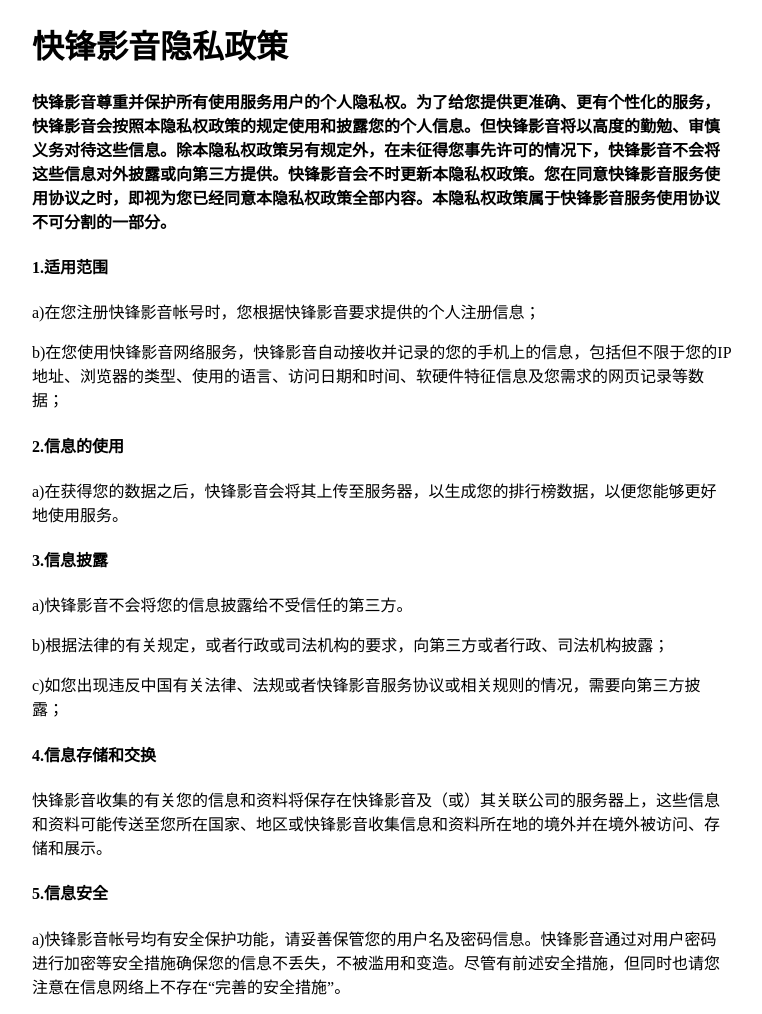
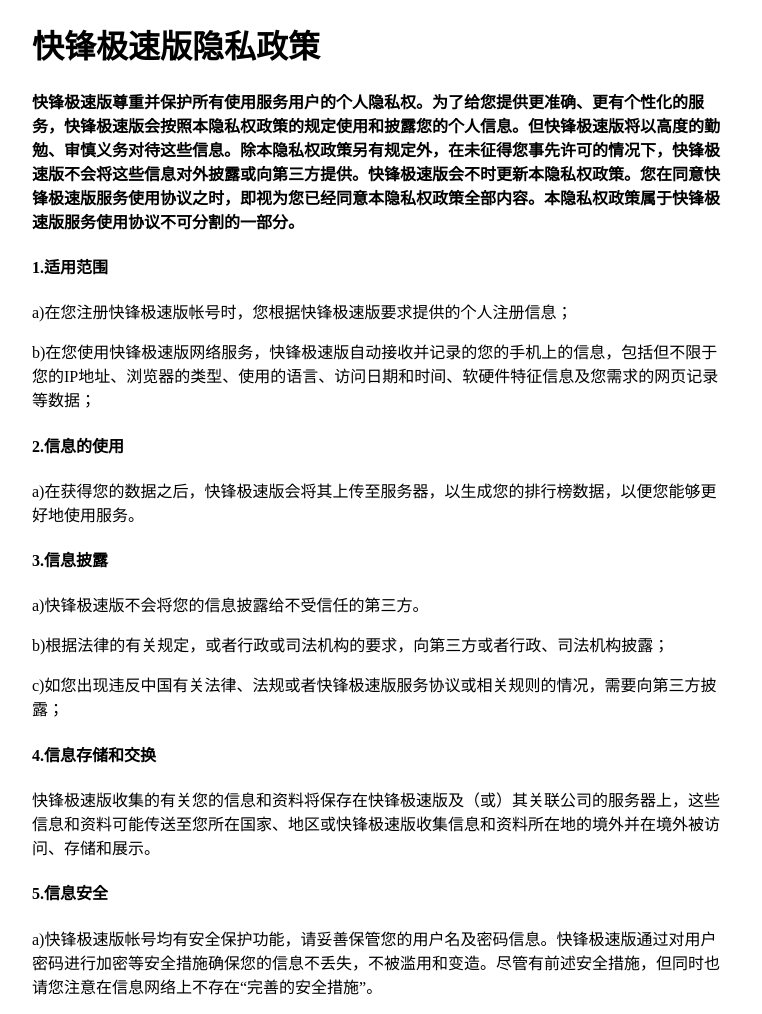
Before and after one commit to meisheng1002/meisheng1002.github.io, a plain HTML site: page privacy.html in a window 1280 px wide. Shown: the whole page, without its empty margins (258-1020 px from the left). Drawn offline with Linux system fonts and the light colour scheme.

Commit message:
改快锋极速版

```diff
--- a/privacy.html
+++ b/privacy.html
@@ -6,30 +6,30 @@
     <meta charset="UTF-8">
     <meta name="viewport" content="width=device-width, initial-scale=1.0">
     <meta http-equiv="X-UA-Compatible" content="ie=edge">
-    <title>快锋影音隐私政策</title>
+    <title>快锋极速版隐私政策</title>
 </head>
 
 <body>
     <div style="max-width: 700px;margin: 0 auto;">
-        <h1>快锋影音隐私政策</h1>
+        <h1>快锋极速版隐私政策</h1>
         <h4>
-            快锋影音尊重并保护所有使用服务用户的个人隐私权。为了给您提供更准确、更有个性化的服务，快锋影音会按照本隐私权政策的规定使用和披露您的个人信息。但快锋影音将以高度的勤勉、审慎义务对待这些信息。除本隐私权政策另有规定外，在未征得您事先许可的情况下，快锋影音不会将这些信息对外披露或向第三方提供。快锋影音会不时更新本隐私权政策。您在同意快锋影音服务使用协议之时，即视为您已经同意本隐私权政策全部内容。本隐私权政策属于快锋影音服务使用协议不可分割的一部分。
+            快锋极速版尊重并保护所有使用服务用户的个人隐私权。为了给您提供更准确、更有个性化的服务，快锋极速版会按照本隐私权政策的规定使用和披露您的个人信息。但快锋极速版将以高度的勤勉、审慎义务对待这些信息。除本隐私权政策另有规定外，在未征得您事先许可的情况下，快锋极速版不会将这些信息对外披露或向第三方提供。快锋极速版会不时更新本隐私权政策。您在同意快锋极速版服务使用协议之时，即视为您已经同意本隐私权政策全部内容。本隐私权政策属于快锋极速版服务使用协议不可分割的一部分。
         </h4>
         <h4>1.适用范围</h4>
-        <p>a)在您注册快锋影音帐号时，您根据快锋影音要求提供的个人注册信息；</p>
-        <p>b)在您使用快锋影音网络服务，快锋影音自动接收并记录的您的手机上的信息，包括但不限于您的IP地址、浏览器的类型、使用的语言、访问日期和时间、软硬件特征信息及您需求的网页记录等数据；</p>
+        <p>a)在您注册快锋极速版帐号时，您根据快锋极速版要求提供的个人注册信息；</p>
+        <p>b)在您使用快锋极速版网络服务，快锋极速版自动接收并记录的您的手机上的信息，包括但不限于您的IP地址、浏览器的类型、使用的语言、访问日期和时间、软硬件特征信息及您需求的网页记录等数据；</p>
         <h4>2.信息的使用</h4>
-        <p>a)在获得您的数据之后，快锋影音会将其上传至服务器，以生成您的排行榜数据，以便您能够更好地使用服务。</p>
+        <p>a)在获得您的数据之后，快锋极速版会将其上传至服务器，以生成您的排行榜数据，以便您能够更好地使用服务。</p>
         <h4>3.信息披露</h4>
 
-        <p>a)快锋影音不会将您的信息披露给不受信任的第三方。</p>
+        <p>a)快锋极速版不会将您的信息披露给不受信任的第三方。</p>
         <p>b)根据法律的有关规定，或者行政或司法机构的要求，向第三方或者行政、司法机构披露；</p>
-        <p>c)如您出现违反中国有关法律、法规或者快锋影音服务协议或相关规则的情况，需要向第三方披露；</p>
+        <p>c)如您出现违反中国有关法律、法规或者快锋极速版服务协议或相关规则的情况，需要向第三方披露；</p>
 
         <h4>4.信息存储和交换</h4>
-        <p>快锋影音收集的有关您的信息和资料将保存在快锋影音及（或）其关联公司的服务器上，这些信息和资料可能传送至您所在国家、地区或快锋影音收集信息和资料所在地的境外并在境外被访问、存储和展示。</p>
+        <p>快锋极速版收集的有关您的信息和资料将保存在快锋极速版及（或）其关联公司的服务器上，这些信息和资料可能传送至您所在国家、地区或快锋极速版收集信息和资料所在地的境外并在境外被访问、存储和展示。</p>
         <h4>5.信息安全</h4>
-        <p>a)快锋影音帐号均有安全保护功能，请妥善保管您的用户名及密码信息。快锋影音通过对用户密码进行加密等安全措施确保您的信息不丢失，不被滥用和变造。尽管有前述安全措施，但同时也请您注意在信息网络上不存在“完善的安全措施”。</p>
+        <p>a)快锋极速版帐号均有安全保护功能，请妥善保管您的用户名及密码信息。快锋极速版通过对用户密码进行加密等安全措施确保您的信息不丢失，不被滥用和变造。尽管有前述安全措施，但同时也请您注意在信息网络上不存在“完善的安全措施”。</p>
     </div>
 </body>
 
```
Also changed, not shown: terms.html (+4 -4 lines).
